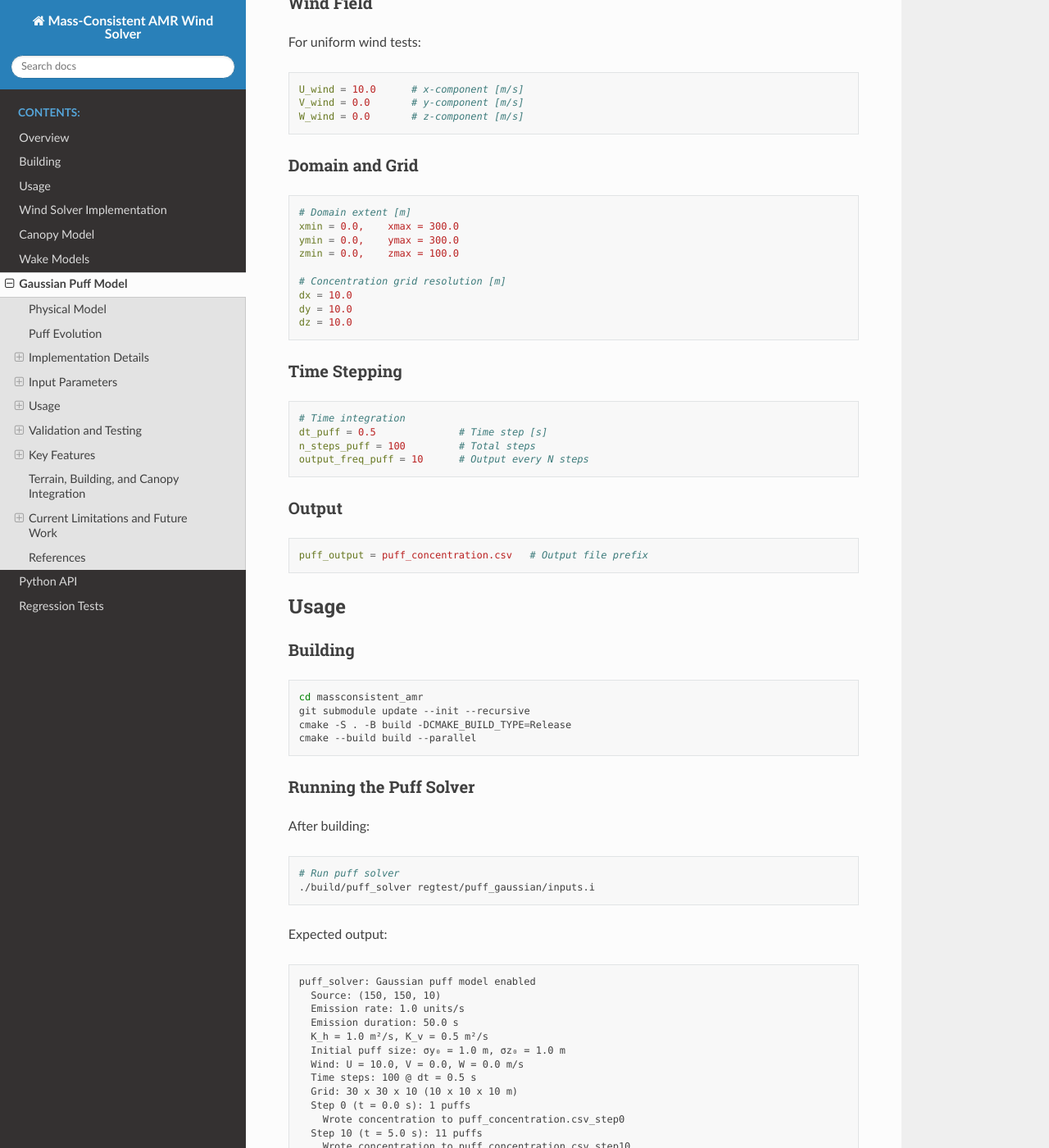
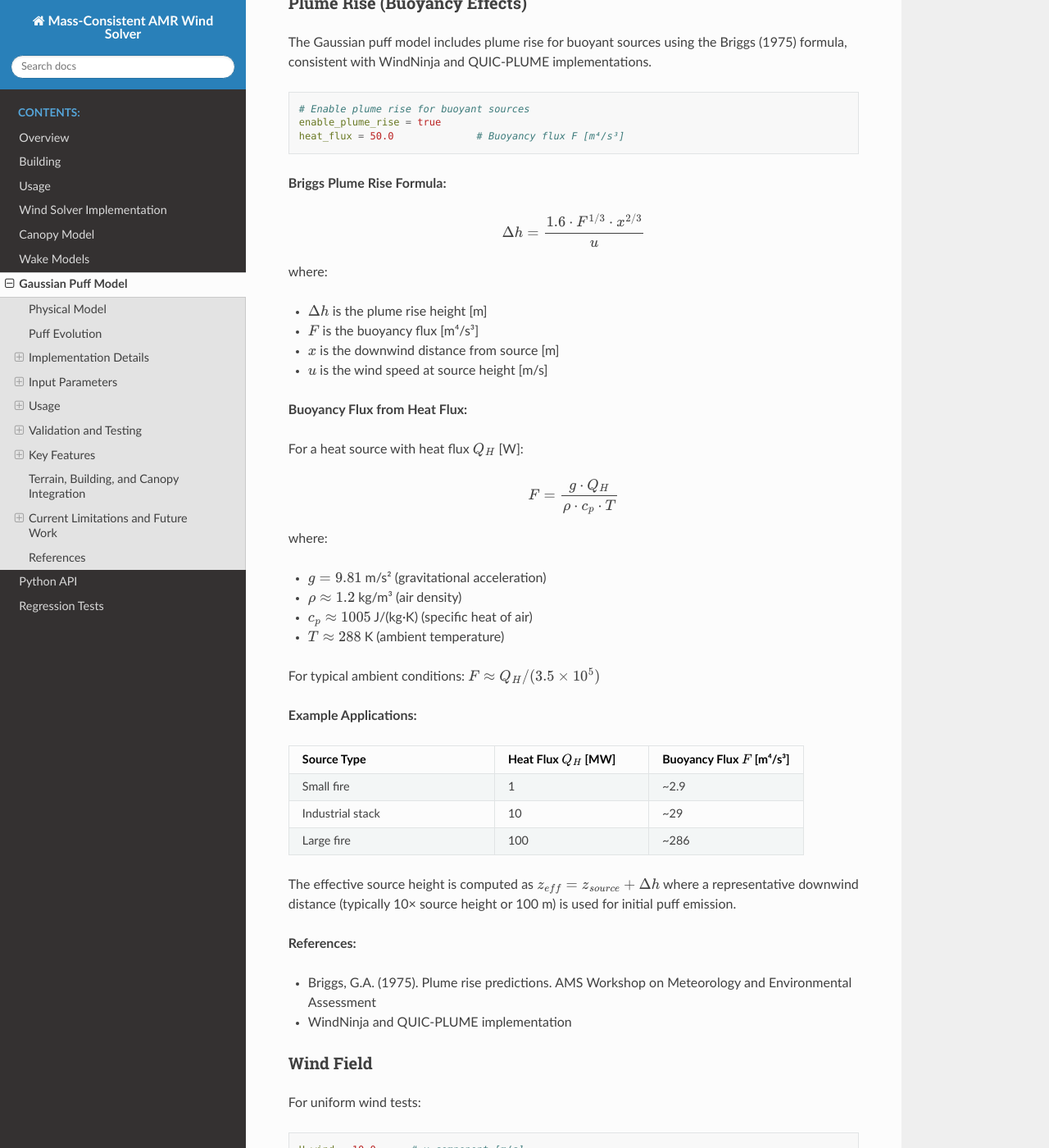
Before and after one commit to hgopalan/massconsistent_amr, a Sphinx documentation site: the page built from docs/puff.rst, in a window 1280 px wide and 1400 px high, scrolled down 4858 px. Shown: the whole window at 82% size. Built offline with Sphinx 7.4.7 and the Read the Docs theme 3.1.0, drawn with Linux system fonts in a browser that asks for light colours; some of the changed text lies outside the part shown.

Commit message:
Update documentation for plume rise feature

```diff
--- a/docs/puff.rst
+++ b/docs/puff.rst
@@ -276,6 +276,77 @@ where λ is the decay constant. The half-life is T_{1/2} = ln(2)/λ.
 
 Puffs are automatically deactivated when their mass drops below 10⁻¹² of
 the initial value.
+
+Plume Rise (Buoyancy Effects)
+^^^^^^^^^^^^^^^^^^^^^^^^^^^^^^
+
+The Gaussian puff model includes plume rise for buoyant sources using the
+Briggs (1975) formula, consistent with WindNinja and QUIC-PLUME implementations.
+
+.. code-block:: ini
+
+    # Enable plume rise for buoyant sources
+    enable_plume_rise = true
+    heat_flux = 50.0              # Buoyancy flux F [m⁴/s³]
+
+**Briggs Plume Rise Formula:**
+
+.. math::
+
+    \Delta h = \frac{1.6 \cdot F^{1/3} \cdot x^{2/3}}{u}
+
+where:
+
+- :math:`\Delta h` is the plume rise height [m]
+- :math:`F` is the buoyancy flux [m⁴/s³]
+- :math:`x` is the downwind distance from source [m]
+- :math:`u` is the wind speed at source height [m/s]
+
+**Buoyancy Flux from Heat Flux:**
+
+For a heat source with heat flux :math:`Q_H` [W]:
+
+.. math::
+
+    F = \frac{g \cdot Q_H}{\rho \cdot c_p \cdot T}
+
+where:
+
+- :math:`g = 9.81` m/s² (gravitational acceleration)
+- :math:`\rho \approx 1.2` kg/m³ (air density)
+- :math:`c_p \approx 1005` J/(kg·K) (specific heat of air)
+- :math:`T \approx 288` K (ambient temperature)
+
+For typical ambient conditions: :math:`F \approx Q_H / (3.5 \times 10^5)`
+
+**Example Applications:**
+
+.. list-table::
+   :header-rows: 1
+   :widths: 40 30 30
+
+   * - Source Type
+     - Heat Flux :math:`Q_H` [MW]
+     - Buoyancy Flux :math:`F` [m⁴/s³]
+   * - Small fire
+     - 1
+     - ~2.9
+   * - Industrial stack
+     - 10
+     - ~29
+   * - Large fire
+     - 100
+     - ~286
+
+The effective source height is computed as :math:`z_{eff} = z_{source} + \Delta h`
+where a representative downwind distance (typically 10× source height or 100 m)
+is used for initial puff emission.
+
+**References:**
+
+- Briggs, G.A. (1975). Plume rise predictions. AMS Workshop on Meteorology
+  and Environmental Assessment
+- WindNinja and QUIC-PLUME implementation
 
 Wind Field
 ^^^^^^^^^^
@@ -588,18 +657,9 @@ Future Extensions
    * - Particle settling
      - Easy
      - Aerosol/dust modeling
-   * - Chemical decay (1st-order)
-     - Easy
-     - Reactive dispersion
    * - Trilinear velocity interpolation
      - Moderate
      - Accurate advection
-   * - Height-dependent diffusivity
-     - Moderate
-     - Stability-aware dispersion
-   * - Plume rise (buoyancy)
-     - Moderate
-     - Heated/buoyant sources
    * - Couple with wind plotfile
      - Moderate
      - Use real wind fields
```
Also changed, not shown: other parts of docs/puff.rst (+1 -3 lines), README.md (+1 -0 lines).
